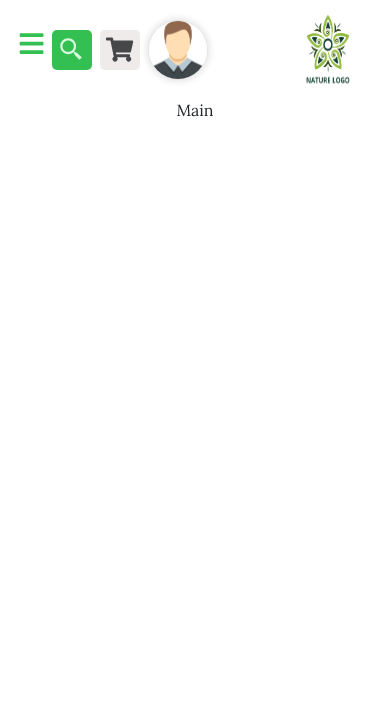
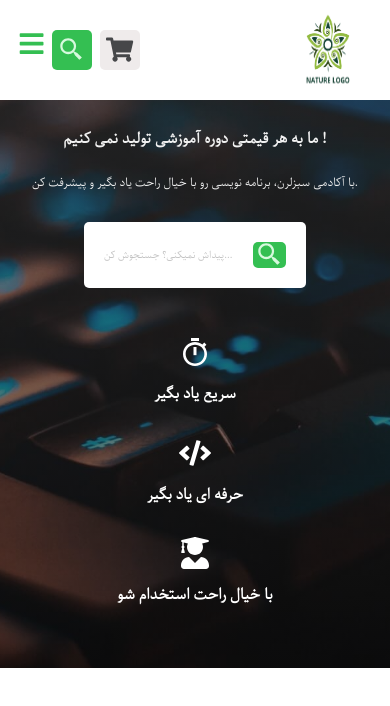
Before and after one commit to soheil-tehi/E-commerce, a React (Create React App) app: page / in a window 390 px wide. Shown: the top 706 px of the page. Built offline with nearby package versions, Linux system fonts and the light colour scheme; the HTML template or start-up script is replaced by a standard one.

Commit message:
FEATURE: Add Banner

```diff
--- /dev/null
+++ b/src/Components/Main/Banner/Banner.tsx
@@ -0,0 +1,60 @@
+import React, { ReactNode, memo } from 'react'
+import './banner.css';
+import IconButton from '../../IconButton/IconButton';
+import { BiSearchAlt2 } from 'react-icons/bi';
+import { IoMdStopwatch } from 'react-icons/io';
+import { FaCode, FaUserGraduate } from 'react-icons/fa';
+import { Col, Row } from 'react-bootstrap';
+import BannerItem from './BannerItem/BannerItem';
+
+interface BannerGoalsDataType {
+    id: number,
+    icon: ReactNode,
+    title: string,
+}
+
+const bannerGoalsData: BannerGoalsDataType[] = [
+    {
+        id: 1,
+        icon: <IoMdStopwatch />,
+        title: 'سریع یاد بگیر',
+    },
+    {
+        id: 2,
+        icon: <FaCode />,
+        title: 'حرفه ای یاد بگیر',
+    },
+    {
+        id: 3,
+        icon: <FaUserGraduate />,
+        title: 'با خیال راحت استخدام شو',
+    },
+]
+
+const Banner = memo(function Banner() {
+    return (
+        <section>
+            <div className="container-fliud banner">
+                <h1>ما به هر قیمتی دوره آموزشی تولید نمی کنیم !</h1>
+                <p>با آکادمی سبزلرن، برنامه نویسی رو با خیال راحت یاد بگیر و پیشرفت کن.</p>
+                <div className='banner-search align-items-center'>
+                    <input type="text" placeholder='پیداش نمیکنی؟ جستجوش کن...' />
+                    <IconButton className='searchBtn'>
+                        <BiSearchAlt2 />
+                    </IconButton>
+                </div>
+                <Row className=' mt-5 banner-goal justify-content-center'>
+                    {
+                        bannerGoalsData.map((bannerGoalData: BannerGoalsDataType) => (
+                            <BannerItem key={bannerGoalData.id} {...bannerGoalData} />
+                        ))
+                    }
+                </Row>
+
+            </div>
+        </section>
+    )
+});
+
+
+export default Banner;
--- /dev/null
+++ b/src/Components/Main/Banner/BannerItem/BannerItem.tsx
@@ -0,0 +1,19 @@
+import React, { ReactNode, memo } from 'react'
+import { Col } from 'react-bootstrap';
+
+interface BannerItemProps {
+    icon: ReactNode;
+    title: string;
+}
+
+const BannerItem = memo(function BannerItem({ icon, title }: BannerItemProps) {
+
+    return (
+        <Col xs={6} sm={6} md={4} className='mb-3'>
+            {icon}
+            <p> {title} </p>
+        </Col>
+    )
+})
+
+export default BannerItem;
--- /dev/null
+++ b/src/Components/Main/Banner/banner.css
@@ -0,0 +1,132 @@
+.banner {
+    background: linear-gradient(rgba(54, 54, 54, 0.6), rgba(0, 0, 0, 0.6)), url("../../../Asset/Images/backgroundBanner.jpg") no-repeat center;
+    background-size: cover;
+    background-attachment: fixed;
+    text-align: center;
+    padding: 9rem 0;
+    color: rgb(241, 241, 241);
+    display: flex;
+    align-items: center;
+    justify-content: center;
+    flex-direction: column;
+    padding: 30px 10px;
+}
+
+.banner h1 {
+    font-weight: bold;
+}
+
+.banner > p:first-of-type {
+    margin: 20px 0 30px;
+    font-size: 1.4rem;
+}
+
+.banner-search {
+    width: 50%;
+    position: relative;
+    padding: 20px;
+    border-radius: 5px;
+    background: white;
+    display: flex;
+}
+
+.banner-search input {
+    width: 100%;
+    outline: 0;
+    border: 0;
+    height: 100%;
+    font-size: 1.2rem;
+}
+
+.banner-search input::placeholder {
+    color: rgba(190, 190, 190, 0.958);
+}
+
+.banner-goal {
+    display: flex;
+    width: 70%;
+    justify-content: space-between;
+    margin-top: 30px;
+    color: #fff;
+    font-weight: bold;
+}
+
+.banner-goal div {
+    width: 200px;
+}
+
+.banner-goal div svg {
+    font-size: 4rem;
+}
+
+.banner-goal div p {
+    margin-top: 15px;
+}
+
+
+@media screen and (min-width: 1025px) {
+
+    .banner {
+        height: calc(90vh - 100px);
+    }
+}
+
+@media screen and (max-width: 1024px) {
+
+    .banner-goal div svg {
+        font-size: 4rem;
+    }
+
+    .banner > p:first-of-type  {
+        font-size: 1.1rem;
+    }
+}
+
+@media screen and (max-width: 768px) {
+
+
+    .banner h1,
+    .banner-goal div p {
+        font-size: 1.5rem;
+    }
+
+    .banner > p:first-of-type  {
+        font-size: 0.9rem;
+    }
+
+    .banner-goal div svg {
+        font-size: 2rem;
+    }
+
+    .banner-search {
+        width: 60%;
+    }
+}
+
+@media screen and (max-width: 480px) {
+
+    .banner-search input {
+        font-size: 0.6rem;
+    }
+
+    .banner h1,
+    .banner-goal div p {
+        font-size: .9rem;
+    }
+
+    .banner > p:first-of-type  {
+        font-size: .7rem;
+    }
+
+    .banner-goal div svg {
+        font-size: 2rem;
+    }
+
+    .banner-search {
+        width: 60%;
+    }
+
+    .banner-search a {
+        height: 26px !important;
+    }
+}
--- a/src/Components/Navabar/navbar.css
+++ b/src/Components/Navabar/navbar.css
@@ -64,6 +64,10 @@ header .nav-btn {
         display: none !important;
     }
 
+    .mainHeader-left > div:last-of-type{
+        display: none !important;
+    }
+
     .menu-account,
     .menu-avatar {
         display: block !important;
--- a/src/Pages/MainPage/MainPage.tsx
+++ b/src/Pages/MainPage/MainPage.tsx
@@ -1,8 +1,9 @@
 import React from 'react'
+import Banner from '../../Components/Main/Banner/Banner';
 
 function MainPage() {
     return (
-        <div>Main</div>
+        <Banner />
     )
 }
 
```
